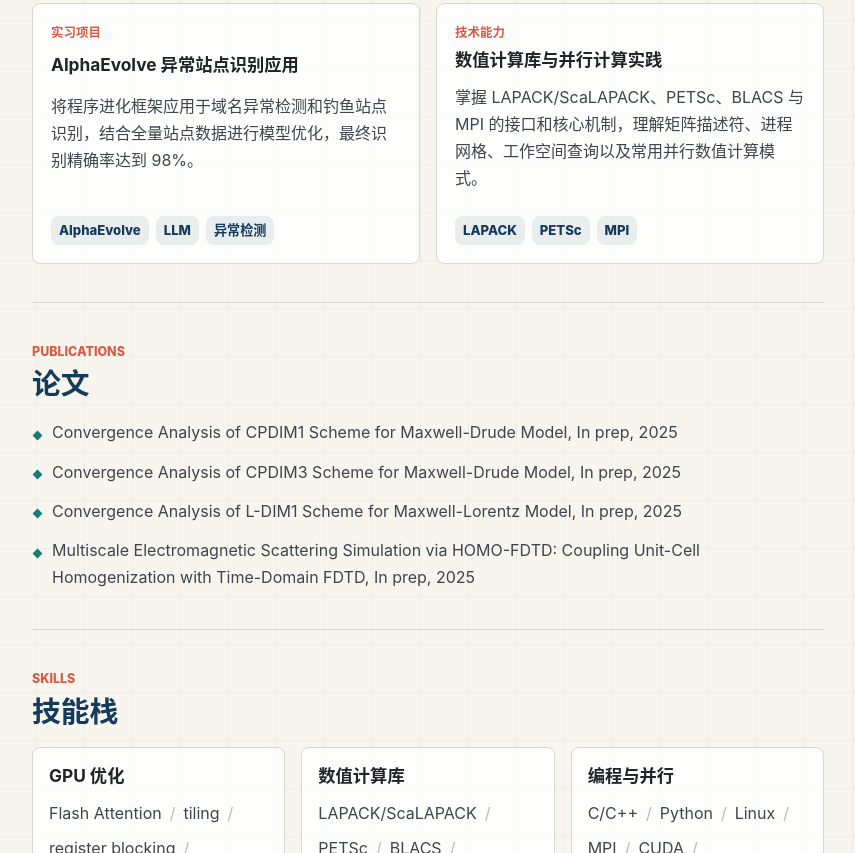
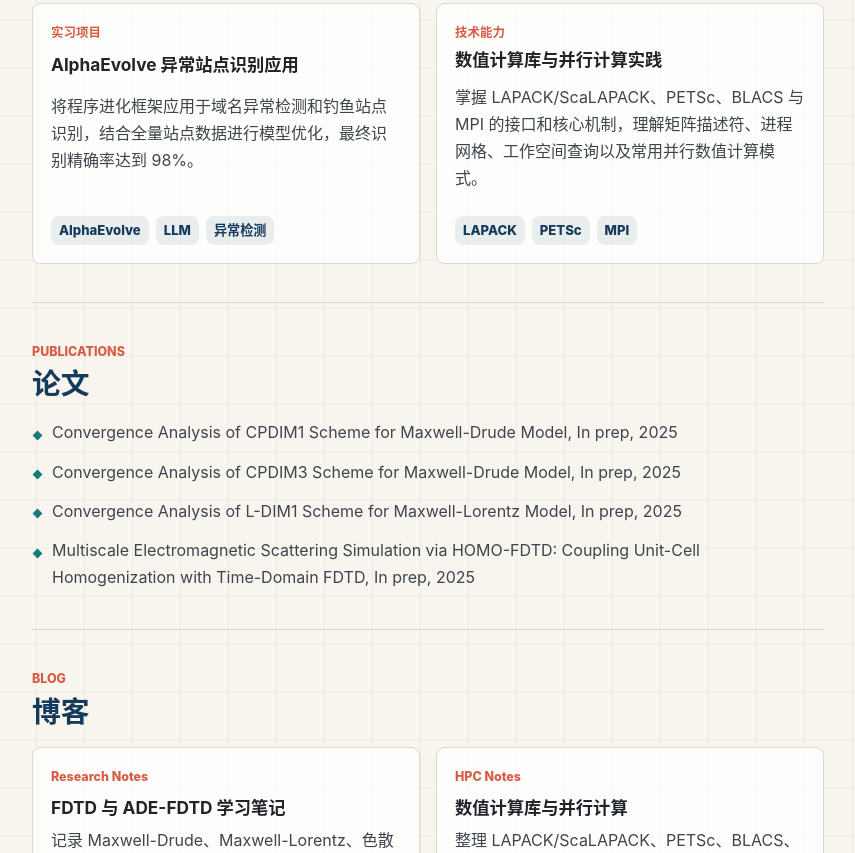
Before and after one commit to ysMiluz/ysMiluz.github.io, a plain HTML site: page index.html in a window 1280 px wide. Shown: the part 1947-2800 px from the top of the page, without its empty margins (396-1251 px from the left). Drawn offline with Linux system fonts and the light colour scheme.

Commit message:
Add CV and Blog navigation

```diff
--- a/index.html
+++ b/index.html
@@ -17,13 +17,9 @@
       <div class="header-inner">
         <a class="brand" href="#top" data-profile="name">你的姓名</a>
         <div class="header-tools">
-          <nav class="main-nav" aria-label="主导航">
-            <a href="#about" data-i18n="nav.about">关于</a>
-            <a href="#experience" data-i18n="nav.experience">经历</a>
-            <a href="#projects" data-i18n="nav.projects">项目</a>
-            <a href="#publications" data-i18n="nav.publications">论文</a>
-            <a href="#skills" data-i18n="nav.skills">技能</a>
-            <a href="#contact" data-i18n="nav.contact">联系</a>
+          <nav class="site-nav" aria-label="主导航">
+            <a href="#cv" data-i18n="siteLinks.cv">CV</a>
+            <a href="#blog" data-i18n="siteLinks.blog">Blog</a>
           </nav>
           <div class="language-toggle" aria-label="语言切换">
             <button type="button" data-lang-button="zh" aria-pressed="true">中</button>
@@ -65,7 +61,7 @@
       </aside>
 
       <div id="content" class="content-column">
-        <section id="about" class="section-block intro-section">
+        <section id="cv" class="section-block intro-section">
           <p class="section-kicker" data-i18n="sections.aboutKicker">About</p>
           <h2 data-i18n="sections.aboutTitle">关于我</h2>
           <div class="about-copy" data-list="about"></div>
@@ -112,6 +108,16 @@
           <ul class="publication-list" data-list="publications"></ul>
         </section>
 
+        <section id="blog" class="section-block">
+          <div class="section-heading">
+            <div>
+              <p class="section-kicker" data-i18n="sections.blogKicker">Blog</p>
+              <h2 data-i18n="sections.blogTitle">博客</h2>
+            </div>
+          </div>
+          <div class="blog-list" data-list="blog"></div>
+        </section>
+
         <section id="skills" class="section-block">
           <div class="section-heading">
             <div>
--- a/profile.js
+++ b/profile.js
@@ -14,6 +14,10 @@ const resumeContent = {
       navLabel: "主导航",
       profileLabel: "个人资料",
       languageLabel: "语言切换",
+      siteLinks: {
+        cv: "CV",
+        blog: "Blog",
+      },
       actions: {
         skip: "跳到正文",
         email: "发邮件",
@@ -39,6 +43,8 @@ const resumeContent = {
         projectsTitle: "代表项目",
         publicationsKicker: "Publications",
         publicationsTitle: "论文",
+        blogKicker: "Blog",
+        blogTitle: "博客",
         skillsKicker: "Skills",
         skillsTitle: "技能栈",
         educationKicker: "Education",
@@ -128,6 +134,18 @@ const resumeContent = {
       "Convergence Analysis of L-DIM1 Scheme for Maxwell-Lorentz Model, In prep, 2025",
       "Multiscale Electromagnetic Scattering Simulation via HOMO-FDTD: Coupling Unit-Cell Homogenization with Time-Domain FDTD, In prep, 2025",
     ],
+    blog: [
+      {
+        date: "Research Notes",
+        title: "FDTD 与 ADE-FDTD 学习笔记",
+        summary: "记录 Maxwell-Drude、Maxwell-Lorentz、色散介质电磁传播和时空收敛性分析相关笔记。",
+      },
+      {
+        date: "HPC Notes",
+        title: "数值计算库与并行计算",
+        summary: "整理 LAPACK/ScaLAPACK、PETSc、BLACS、MPI 以及 GPU 优化相关实践经验。",
+      },
+    ],
     skills: [
       {
         group: "GPU 优化",
@@ -183,6 +201,10 @@ const resumeContent = {
       navLabel: "Main navigation",
       profileLabel: "Profile",
       languageLabel: "Language switcher",
+      siteLinks: {
+        cv: "CV",
+        blog: "Blog",
+      },
       actions: {
         skip: "Skip to content",
         email: "Email me",
@@ -208,6 +230,8 @@ const resumeContent = {
         projectsTitle: "Selected Projects",
         publicationsKicker: "Publications",
         publicationsTitle: "Publications",
+        blogKicker: "Blog",
+        blogTitle: "Blog",
         skillsKicker: "Skills",
         skillsTitle: "Technical Skills",
         educationKicker: "Education",
@@ -297,6 +321,18 @@ const resumeContent = {
       "Convergence Analysis of L-DIM1 Scheme for Maxwell-Lorentz Model, In prep, 2025",
       "Multiscale Electromagnetic Scattering Simulation via HOMO-FDTD: Coupling Unit-Cell Homogenization with Time-Domain FDTD, In prep, 2025",
     ],
+    blog: [
+      {
+        date: "Research Notes",
+        title: "Notes on FDTD and ADE-FDTD",
+        summary: "Notes on Maxwell-Drude, Maxwell-Lorentz, electromagnetic propagation in dispersive media, and temporal-spatial convergence analysis.",
+      },
+      {
+        date: "HPC Notes",
+        title: "Numerical Libraries and Parallel Computing",
+        summary: "Working notes on LAPACK/ScaLAPACK, PETSc, BLACS, MPI, and GPU optimization practices.",
+      },
+    ],
     skills: [
       {
         group: "GPU Optimization",
@@ -358,7 +394,7 @@ function setStaticText(resume) {
     }
   });
 
-  q(".main-nav")?.setAttribute("aria-label", resume.ui.navLabel);
+  q(".site-nav")?.setAttribute("aria-label", resume.ui.navLabel);
   q(".profile-panel")?.setAttribute("aria-label", resume.ui.profileLabel);
   q(".language-toggle")?.setAttribute("aria-label", resume.ui.languageLabel);
   q(".profile-photo")?.setAttribute("alt", resume.photoAlt);
@@ -478,6 +514,20 @@ function renderPublications(target, items) {
   target.innerHTML = items.map((item) => `<li>${escapeHtml(item)}</li>`).join("");
 }
 
+function renderBlog(target, items) {
+  target.innerHTML = items
+    .map(
+      (item) => `
+        <article class="blog-card">
+          <p>${escapeHtml(item.date)}</p>
+          <h3>${escapeHtml(item.title)}</h3>
+          <span>${escapeHtml(item.summary)}</span>
+        </article>
+      `
+    )
+    .join("");
+}
+
 function renderSkills(target, groups) {
   target.innerHTML = groups
     .map(
@@ -560,6 +610,7 @@ function renderResume() {
   renderTimeline(q('[data-list="experience"]'), resume.experience);
   renderProjects(q('[data-list="projects"]'), resume.projects, resume.ui.projectLink);
   renderPublications(q('[data-list="publications"]'), resume.publications);
+  renderBlog(q('[data-list="blog"]'), resume.blog);
   renderSkills(q('[data-list="skills"]'), resume.skills);
   renderTimeline(q('[data-list="education"]'), resume.education);
 }
--- a/styles.css
+++ b/styles.css
@@ -86,7 +86,7 @@ a:hover {
   text-decoration: none;
 }
 
-.main-nav {
+.site-nav {
   display: flex;
   align-items: center;
   gap: 4px;
@@ -101,7 +101,7 @@ a:hover {
   min-width: 0;
 }
 
-.main-nav a {
+.site-nav a {
   padding: 8px 10px;
   border-radius: var(--radius);
   color: var(--muted);
@@ -109,7 +109,7 @@ a:hover {
   text-decoration: none;
 }
 
-.main-nav a:hover {
+.site-nav a:hover {
   background: rgba(25, 123, 120, 0.1);
   color: var(--teal);
 }
@@ -428,7 +428,8 @@ a:hover {
 
 .timeline-item,
 .project-card,
-.skill-card {
+.skill-card,
+.blog-card {
   border: 1px solid var(--line);
   border-radius: var(--radius);
   background: rgba(255, 255, 255, 0.78);
@@ -449,7 +450,8 @@ a:hover {
 
 .timeline-body h3,
 .project-card h3,
-.skill-card h3 {
+.skill-card h3,
+.blog-card h3 {
   margin: 0;
   color: var(--ink);
   font-size: 1.08rem;
@@ -568,6 +570,30 @@ a:hover {
   transform: rotate(45deg);
 }
 
+.blog-list {
+  display: grid;
+  grid-template-columns: repeat(2, minmax(0, 1fr));
+  gap: 16px;
+}
+
+.blog-card {
+  display: grid;
+  gap: 8px;
+  padding: 18px;
+}
+
+.blog-card p {
+  margin: 0;
+  color: var(--coral);
+  font-size: 0.78rem;
+  font-weight: 800;
+}
+
+.blog-card span {
+  color: #3e454d;
+  overflow-wrap: anywhere;
+}
+
 .skill-grid {
   display: grid;
   grid-template-columns: repeat(3, minmax(0, 1fr));
@@ -652,7 +678,7 @@ a:hover {
     max-width: 100%;
   }
 
-  .main-nav {
+  .site-nav {
     width: 100%;
   }
 
@@ -715,7 +741,8 @@ a:hover {
 
   .metric-grid,
   .project-grid,
-  .skill-grid {
+    .skill-grid,
+    .blog-list {
     grid-template-columns: 1fr;
   }
 
```
